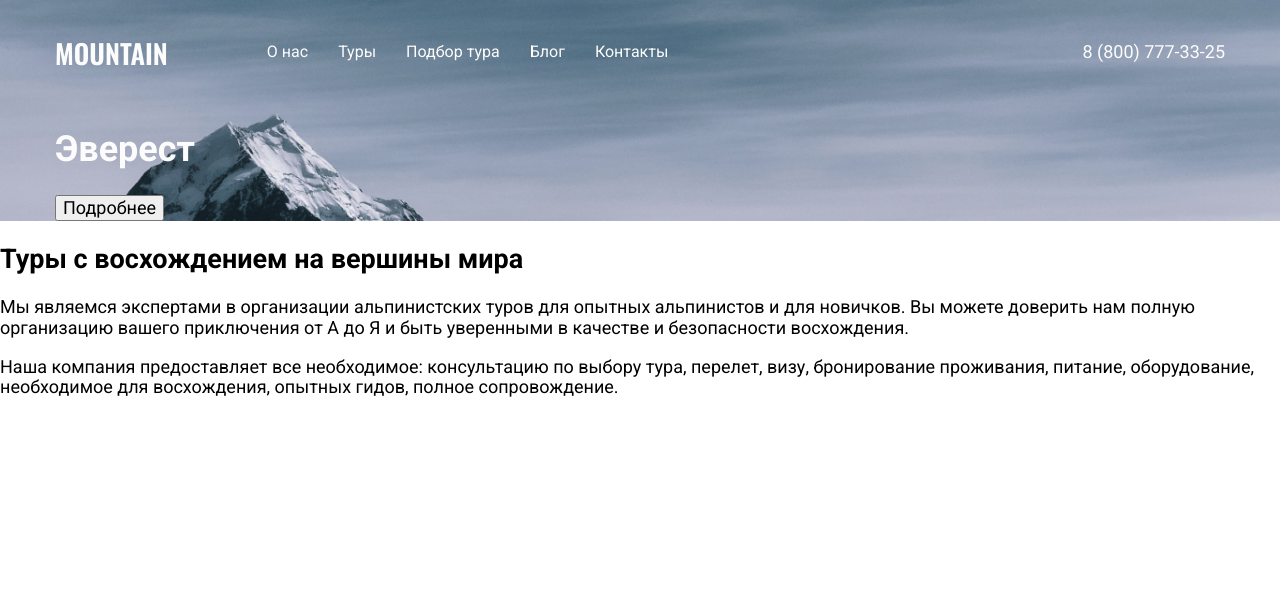
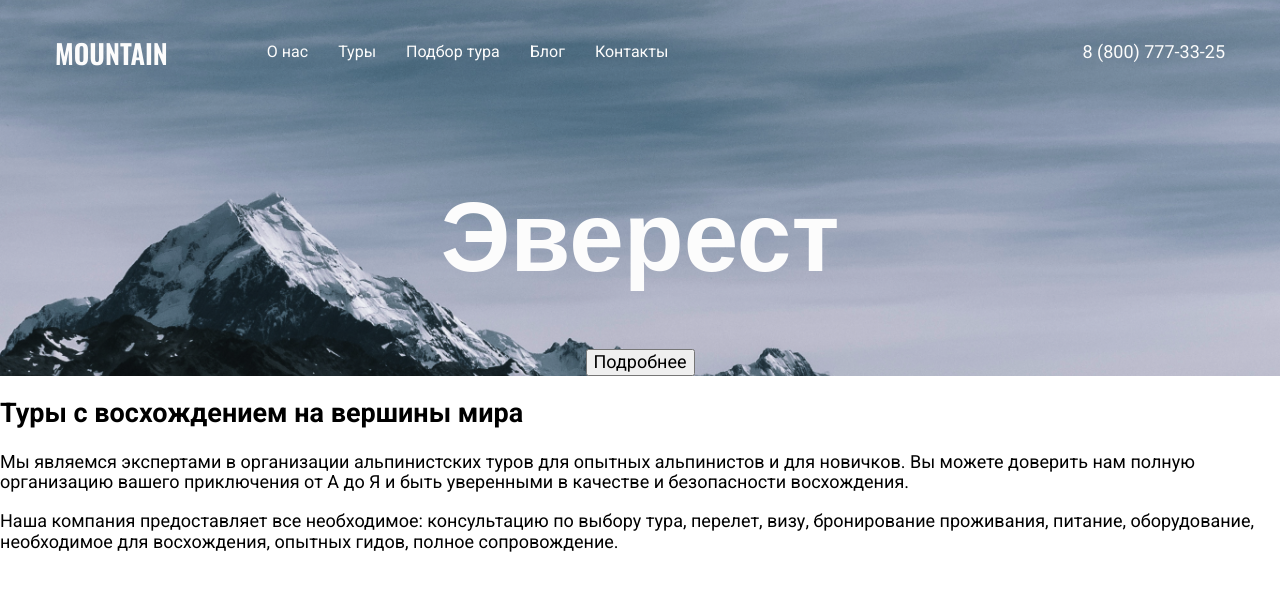
Before and after one commit to artkalugin/mountain, a plain HTML site: page index.html in a window 1280 px wide. Drawn offline with nearby package versions, Linux system fonts and the light colour scheme.

Commit message:
add styles

```diff
--- a/css/header.css
+++ b/css/header.css
@@ -4,3 +4,9 @@
   background-position: center;
   background-size: cover;
 }
+
+.hero {
+    display: flex;
+    flex-direction: column;
+    place-items: center;
+}
--- a/css/typography.css
+++ b/css/typography.css
@@ -12,12 +12,10 @@ body {
 .header {
     background-color: #516E83;
     color: #fcfcfc;
-
 }
 
 .logo {
     font-family: "Oswald", sans-serif;
-    font-style: normal;
     font-weight: 600;
     font-size: 1.5em;
     line-height: 2em;
@@ -27,3 +25,9 @@ body {
     font-size: 16px;
     font-weight: 400;
 }
+
+.hero__title {
+    font-family: "Oswald", sans-serif;
+    font-weight: 600;
+    font-size: 98px;
+}
```
